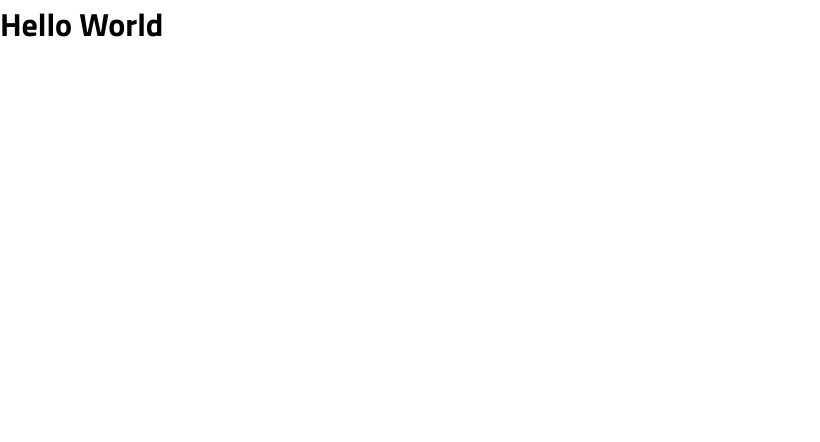
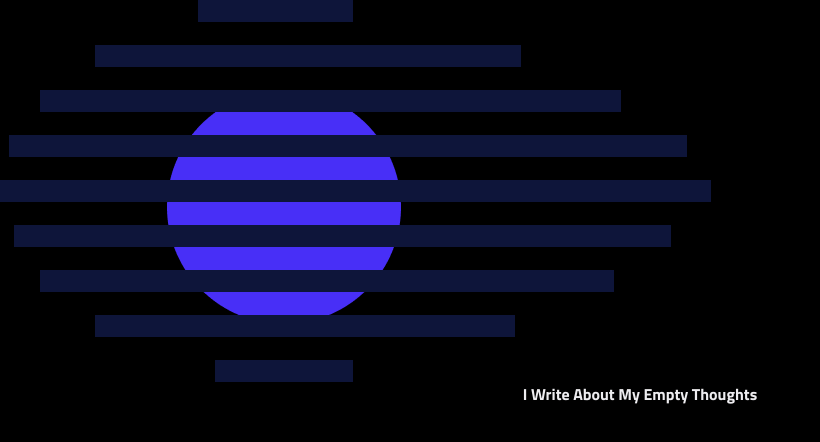
Before and after one commit to Edwing123/sad-us, a website built with Parcel: page web-client/src/index.html in a window 1280 px wide. Shown: the whole page, without its empty margins (0-820 px from the left). Built offline with nearby package versions, Linux system fonts and the light colour scheme.

Commit message:
Implement the header part of the style
All this changes were made in order to get
up and running with the future design implementations,
also the header from the figma design was implemented.

```diff
--- /dev/null
+++ b/web-client/src/css/_reset.scss
@@ -0,0 +1,12 @@
+*,
+*::before,
+*::after {
+  margin: 0;
+  padding: 0;
+  box-sizing: border-box;
+}
+
+:root {
+  font-family: var(--font-sans);
+  color: var(--color-white);
+}
--- /dev/null
+++ b/web-client/src/css/_variables.scss
@@ -0,0 +1,5 @@
+:root {
+  --color-black: #000000;
+  --color-white: #EEEDF0;
+  --font-sans: 'Titillium Web', sans-serif;
+}
--- a/web-client/src/css/main.scss
+++ b/web-client/src/css/main.scss
@@ -1,12 +1,27 @@
-*,
-*::before,
-*::after {
-  margin: 0;
-  padding: 0;
-  box-sizing: border-box;
+@use './_variables';
+@use './_reset.scss';
+
+
+body {
+  background-color: var(--color-black);
 }
 
-:root {
-  --font-family: 'Titillium Web', sans-serif;
-  font-family: var(--font-family);
+
+// HEADER STYLES
+.header {
+  padding: var(--size-14) 0 0;
 }
+
+.eye-logo {
+  width: var(--size-40);
+  display: block;
+  margin: 0 auto var(--size-10);
+}
+
+.main-heading {
+  width: 80%;
+  margin: 0 auto;
+
+  font-size: var(--scale-3);
+  text-align: center;
+}
--- a/web-client/src/index.html
+++ b/web-client/src/index.html
@@ -3,7 +3,6 @@
   <head>
     <!-- metadata -->
     <meta charset="UTF-8" />
-    <meta http-equiv="X-UA-Compatible" content="IE=edge" />
     <meta name="viewport" content="width=device-width, initial-scale=1.0" />
 
     <!-- styles and assets -->
@@ -22,7 +21,21 @@
     <title>SadUs - Empty thoughts</title>
   </head>
   <body>
-    <h1>Hello World</h1>
+    <div class="container">
+      <!-- loader -->
+      <div id="loader" class="loader"></div>
+
+      <!-- page header -->
+      <header class="header">
+        <a href="/" class="logo">
+          <img src="./assets/eye-shaped-logo.png" alt="" class="eye-logo" />
+        </a>
+        <h1 class="main-heading" id="main-heading"></h1>
+      </header>
+
+      <!-- main area -->
+      <main class="main"></main>
+    </div>
     <script src="./js/app.ts"></script>
   </body>
 </html>
--- a/web-client/src/js/app.ts
+++ b/web-client/src/js/app.ts
@@ -0,0 +1,32 @@
+const TITLES = [
+  'I Write About My Empty Thoughts',
+  'I Cannot Save You Baby',
+  'I Feel Useless',
+  'Just kiss Me Baby'
+]
+
+
+const app = () => {
+  // get loader reference
+  const loader = document.querySelector('#loader')
+
+  // get main title reference
+  const mainTitle = document.querySelector('#main-heading')
+
+  // get random title
+  const titleIndex = Math.floor(Math.random() * (TITLES.length))
+  const title = TITLES[titleIndex]
+
+  // assign selected title
+  if (mainTitle) {
+    mainTitle.textContent = title
+  }
+
+  // take off loader
+  if (loader) {
+    loader.classList.add('hide')
+  }
+}
+
+
+window.addEventListener('DOMContentLoaded', () => app())
```
